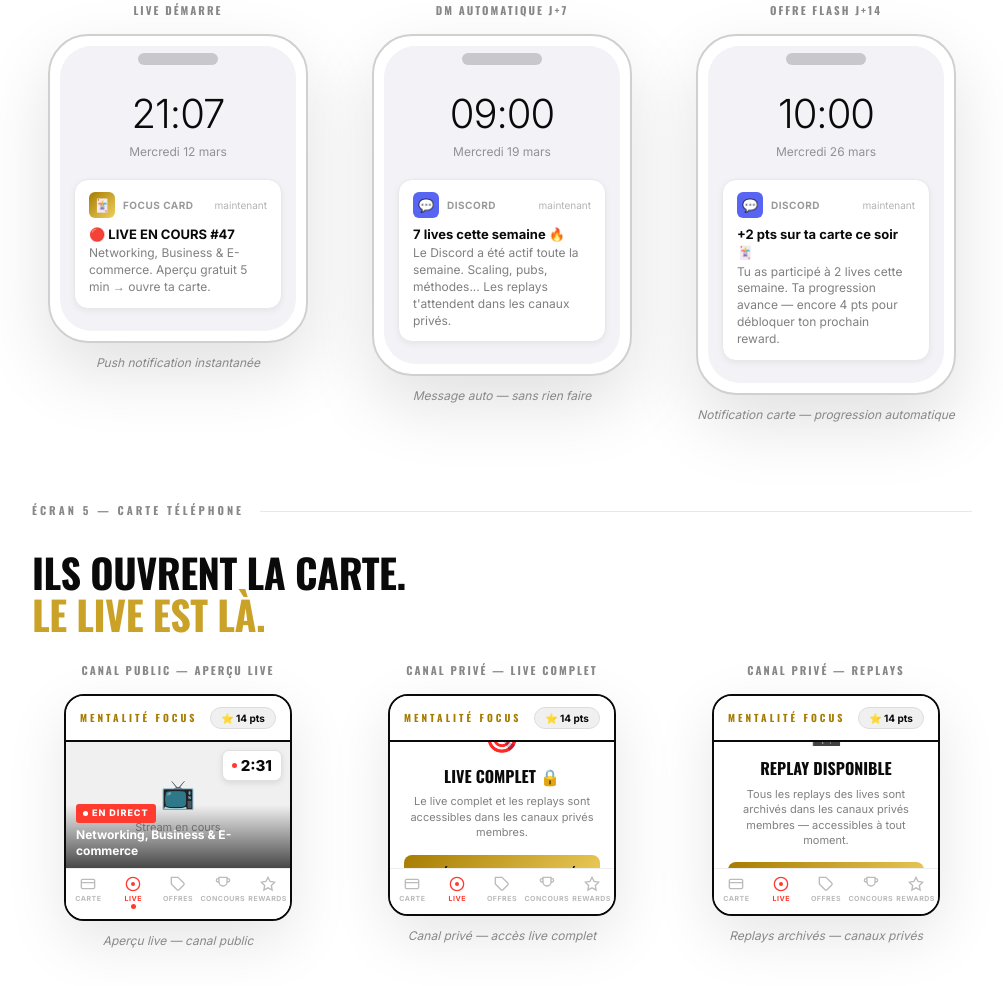
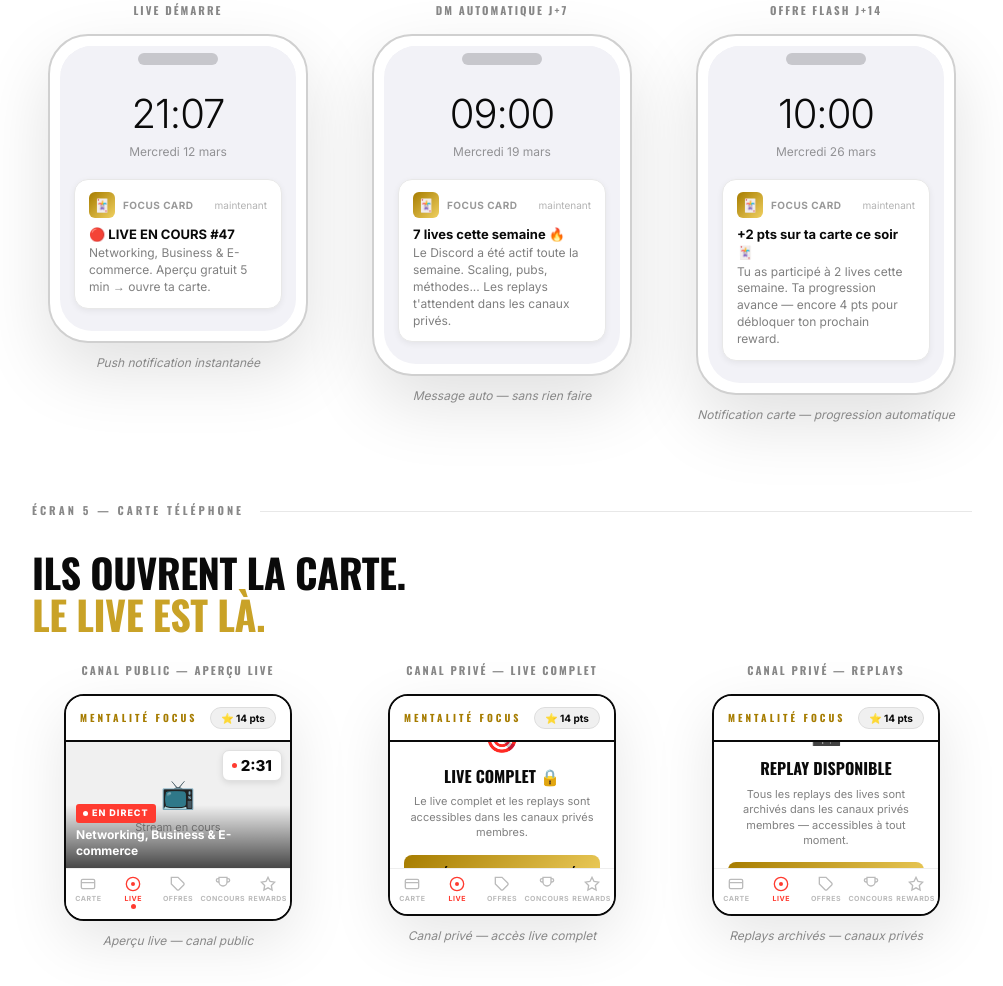
Before and after one commit to enixlab/focus-systeme-complet, a plain HTML site: page index.html in a window 1280 px wide. Shown: the part 3323-4309 px from the top of the page, without its empty margins (138-1141 px from the left). Drawn offline with nearby package versions, Linux system fonts and the light colour scheme.

Commit message:
Fix: notifications J+7 et J+14 → Focus Card au lieu de Discord

```diff
--- a/index.html
+++ b/index.html
@@ -458,7 +458,7 @@ footer p{font-size:13px;color:var(--mid);}
               <div class="ph-time">09:00</div>
               <div class="ph-date">Mercredi 19 mars</div>
               <div class="ios-n">
-                <div class="ios-n-h"><div class="ios-ico blue-ico">💬</div><div class="ios-app">Discord</div><div class="ios-time">maintenant</div></div>
+                <div class="ios-n-h"><div class="ios-ico gold-ico">🃏</div><div class="ios-app">Focus Card</div><div class="ios-time">maintenant</div></div>
                 <div class="ios-title">7 lives cette semaine 🔥</div>
                 <div class="ios-body">Le Discord a été actif toute la semaine. Scaling, pubs, méthodes... Les replays t'attendent dans les canaux privés.</div>
               </div>
@@ -477,7 +477,7 @@ footer p{font-size:13px;color:var(--mid);}
               <div class="ph-time">10:00</div>
               <div class="ph-date">Mercredi 26 mars</div>
               <div class="ios-n">
-                <div class="ios-n-h"><div class="ios-ico blue-ico">💬</div><div class="ios-app">Discord</div><div class="ios-time">maintenant</div></div>
+                <div class="ios-n-h"><div class="ios-ico gold-ico">🃏</div><div class="ios-app">Focus Card</div><div class="ios-time">maintenant</div></div>
                 <div class="ios-title">+2 pts sur ta carte ce soir 🃏</div>
                 <div class="ios-body">Tu as participé à 2 lives cette semaine. Ta progression avance — encore 4 pts pour débloquer ton prochain reward.</div>
               </div>
```
